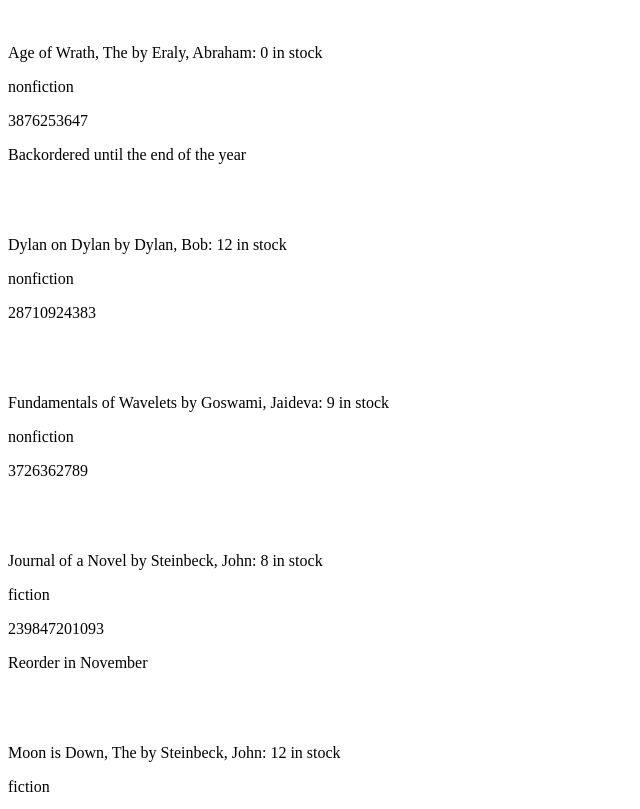
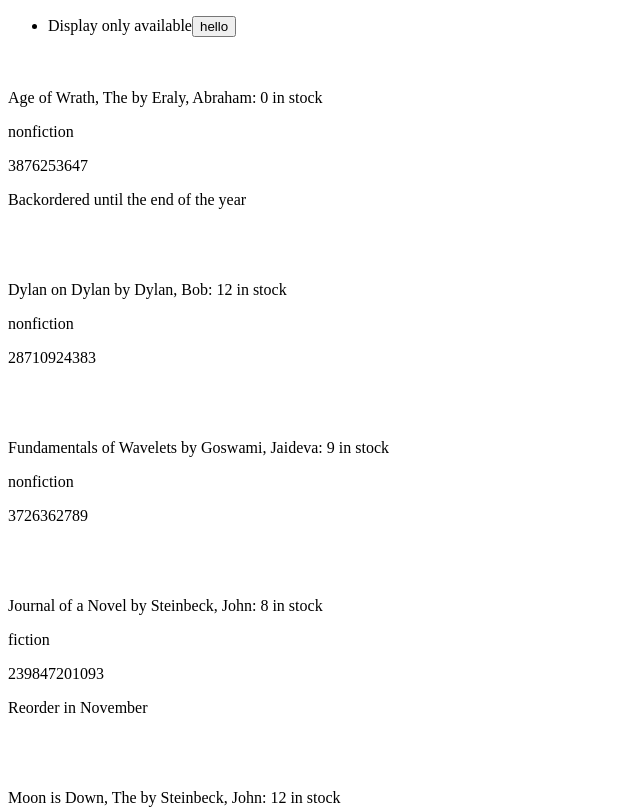
Before and after one commit to itsbrittaleigh/books-r-us, a React (Create React App) app: page / in a window 1280 px wide. Shown: the top 809 px of the page, without its empty margins (0-640 px from the left). Built offline with nearby package versions, Linux system fonts and the light colour scheme.

Commit message:
:sparkles: adding filter to display only available books

```diff
--- a/src/App.tsx
+++ b/src/App.tsx
@@ -1,11 +1,23 @@
-import React from 'react';
+import React, { useState } from 'react';
 import BookList from './components/bookList';
+import Filters from './components/filters';
 import booksMock from './data/booksMock';
 
-const App: React.FC = () => (
-  <>
-    <BookList books={booksMock} />
-  </>
-);
+const App: React.FC = () => {
+  const [displayOnlyAvailable, setDisplayOnlyAvailable] = useState(false);
+
+  return (
+    <>
+      <Filters
+        displayOnlyAvailable={displayOnlyAvailable}
+        toggleDisplayOnlyAvailable={setDisplayOnlyAvailable}
+      />
+      <BookList
+        books={booksMock}
+        displayOnlyAvailable={displayOnlyAvailable}
+      />
+    </>
+  )
+};
 
 export default App;
--- a/src/components/bookList/index.tsx
+++ b/src/components/bookList/index.tsx
@@ -3,9 +3,10 @@
 
 interface Props {
   books: Book[];
+  displayOnlyAvailable: boolean;
 }
 
-const BookList: React.FC<Props> = ({ books }) => {
+const BookList: React.FC<Props> = ({ books, displayOnlyAvailable }) => {
   const alphabetize = function(a: Book, b: Book): number {
     const titleA = a.title.toLowerCase();
     const titleB = b.title.toLowerCase();
@@ -23,12 +24,16 @@
 
   return (
     <>
-      {books.sort(alphabetize).map((book: Book) => (
-        <BookItem
-          book={book}
-          key={book.id}
-        />
-      ))}
+      {books
+        .sort(alphabetize)
+        .filter((book: Book) => displayOnlyAvailable ? book.inventory > 0 : true)
+        .map((book: Book) => (
+          <BookItem
+            book={book}
+            key={book.id}
+          />
+        ))
+      }
     </>
   );
 };
--- /dev/null
+++ b/src/components/filters/index.tsx
@@ -0,0 +1,24 @@
+import React from 'react';
+
+interface Props {
+  displayOnlyAvailable: boolean;
+  toggleDisplayOnlyAvailable: React.Dispatch<React.SetStateAction<boolean>>;
+}
+
+const Filters: React.FC<Props> = ({ displayOnlyAvailable, toggleDisplayOnlyAvailable }) => (
+  <ul>
+    <li>
+      <span id="display-available">Display only available</span>
+      <button
+        aria-checked={displayOnlyAvailable}
+        aria-labelledby="display-available"
+        role="switch"
+        onClick={() => toggleDisplayOnlyAvailable(!displayOnlyAvailable)}
+      >
+        hello
+      </button>
+    </li>
+  </ul>
+);
+
+export default Filters;
```
